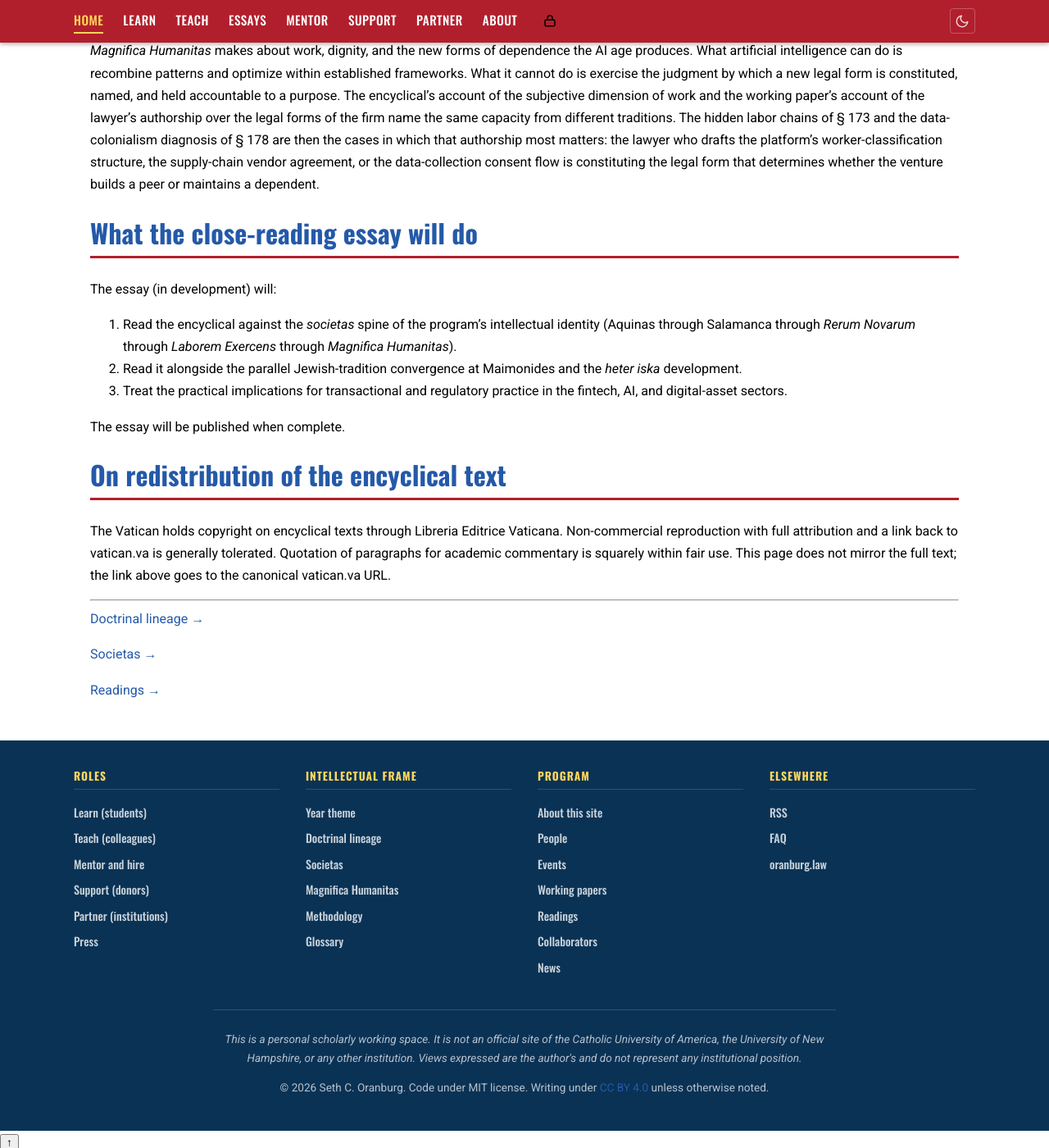
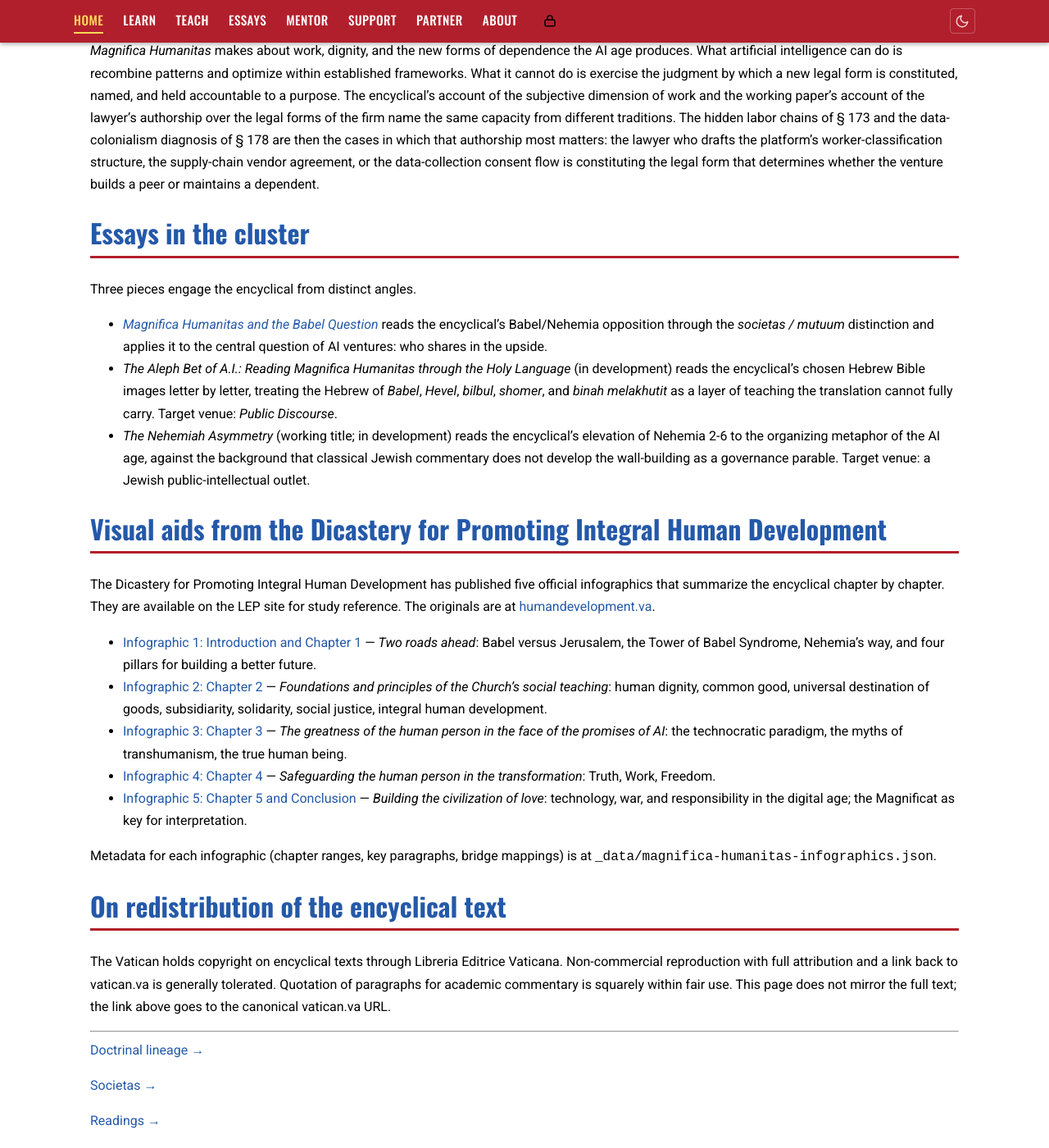
Before and after one commit to Oranburg/LEP, a Jekyll site: the page built from _pages/magnifica-humanitas.md, in a window 1280 px wide and 1400 px high, scrolled down 1636 px. Shown: the whole window at 82% size. Built offline with Jekyll 4.4.1, drawn with Linux system fonts in a browser that asks for light colours; some of the changed text lies outside the part shown.

```diff
--- a/_includes/header.html
+++ /dev/null
@@ -1,6 +0,0 @@
-<header class="site-header">
-  <div class="header-inner">
-    <a class="site-title" href="{{ '/' | relative_url }}">{{ site.title }}</a>
-    <p class="site-tagline">{{ site.subtitle }}</p>
-  </div>
-</header>
--- a/_pages/magnifica-humanitas.md
+++ b/_pages/magnifica-humanitas.md
@@ -1,12 +1,14 @@
 ---
 layout: page
-title: "Magnifica Humanitas: A Close Reading"
+title: "Magnifica Humanitas: A Reading"
 permalink: /magnifica-humanitas/
 ---
 
-# Magnifica Humanitas: A Close Reading
+# Magnifica Humanitas: A Reading
 
-Pope Leo XIV's encyclical *Magnifica Humanitas: On Safeguarding the Human Person in the Time of Artificial Intelligence*, given at Rome on 15 May 2026, restates the social doctrine of the Church for the AI age. The text is published at [vatican.va](https://www.vatican.va/content/leo-xiv/en/encyclicals/documents/20260515-magnifica-humanitas.html). A full close-reading essay is in development.
+<!-- LABEL VOID: per Seth's 2026-05-26 memory rule, "close reading" is not the term for this engagement. "A Reading" is a neutral placeholder pending Seth's replacement label. -->
+
+Pope Leo XIV's encyclical *Magnifica Humanitas: On Safeguarding the Human Person in the Time of Artificial Intelligence*, given at Rome on 15 May 2026, restates the social doctrine of the Church for the AI age. The text is published at [vatican.va](https://www.vatican.va/content/leo-xiv/en/encyclicals/documents/20260515-magnifica-humanitas.html). A full engagement with the encyclical is in development.
 
 ## The historical position of the encyclical
 
@@ -32,15 +34,25 @@ The verified paragraph anchors below come from a research pass on the encyclical
 
 The program's working paper *Architects of the Void* (in submission) reads the entrepreneurial lawyer's drafting work as sub-creation: the constitution of the institutional body in which the founder's animating purpose can act in the material world. The argument lands directly on the diagnosis *Magnifica Humanitas* makes about work, dignity, and the new forms of dependence the AI age produces. What artificial intelligence can do is recombine patterns and optimize within established frameworks. What it cannot do is exercise the judgment by which a new legal form is constituted, named, and held accountable to a purpose. The encyclical's account of the subjective dimension of work and the working paper's account of the lawyer's authorship over the legal forms of the firm name the same capacity from different traditions. The hidden labor chains of § 173 and the data-colonialism diagnosis of § 178 are then the cases in which that authorship most matters: the lawyer who drafts the platform's worker-classification structure, the supply-chain vendor agreement, or the data-collection consent flow is constituting the legal form that determines whether the venture builds a peer or maintains a dependent.
 
-## What the close-reading essay will do
+## Essays in the cluster
 
-The essay (in development) will:
+Three pieces engage the encyclical from distinct angles.
 
-1. Read the encyclical against the *societas* spine of the program's intellectual identity (Aquinas through Salamanca through *Rerum Novarum* through *Laborem Exercens* through *Magnifica Humanitas*).
-2. Read it alongside the parallel Jewish-tradition convergence at Maimonides and the *heter iska* development.
-3. Treat the practical implications for transactional and regulatory practice in the fintech, AI, and digital-asset sectors.
+- [*Magnifica Humanitas and the Babel Question*]({{ '/essays/magnifica-babel/' | relative_url }}) reads the encyclical's Babel/Nehemia opposition through the *societas / mutuum* distinction and applies it to the central question of AI ventures: who shares in the upside.
+- *The Aleph Bet of A.I.: Reading Magnifica Humanitas through the Holy Language* (in development) reads the encyclical's chosen Hebrew Bible images letter by letter, treating the Hebrew of *Babel*, *Hevel*, *bilbul*, *shomer*, and *binah melakhutit* as a layer of teaching the translation cannot fully carry. Target venue: *Public Discourse*.
+- *The Nehemiah Asymmetry* (working title; in development) reads the encyclical's elevation of Nehemia 2-6 to the organizing metaphor of the AI age, against the background that classical Jewish commentary does not develop the wall-building as a governance parable. Target venue: a Jewish public-intellectual outlet.
 
-The essay will be published when complete.
+## Visual aids from the Dicastery for Promoting Integral Human Development
+
+The Dicastery for Promoting Integral Human Development has published five official infographics that summarize the encyclical chapter by chapter. They are available on the LEP site for study reference. The originals are at <a href="https://www.humandevelopment.va/">humandevelopment.va</a>.
+
+- [Infographic 1: Introduction and Chapter 1]({{ '/assets/figures/magnifica-humanitas/infographic-01-intro-ch1.jpg' | relative_url }}) — *Two roads ahead*: Babel versus Jerusalem, the Tower of Babel Syndrome, Nehemia's way, and four pillars for building a better future.
+- [Infographic 2: Chapter 2]({{ '/assets/figures/magnifica-humanitas/infographic-02-ch2.jpg' | relative_url }}) — *Foundations and principles of the Church's social teaching*: human dignity, common good, universal destination of goods, subsidiarity, solidarity, social justice, integral human development.
+- [Infographic 3: Chapter 3]({{ '/assets/figures/magnifica-humanitas/infographic-03-ch3.jpg' | relative_url }}) — *The greatness of the human person in the face of the promises of AI*: the technocratic paradigm, the myths of transhumanism, the true human being.
+- [Infographic 4: Chapter 4]({{ '/assets/figures/magnifica-humanitas/infographic-04-ch4.jpg' | relative_url }}) — *Safeguarding the human person in the transformation*: Truth, Work, Freedom.
+- [Infographic 5: Chapter 5 and Conclusion]({{ '/assets/figures/magnifica-humanitas/infographic-05-ch5-conclusion.jpg' | relative_url }}) — *Building the civilization of love*: technology, war, and responsibility in the digital age; the Magnificat as key for interpretation.
+
+Metadata for each infographic (chapter ranges, key paragraphs, bridge mappings) is at `_data/magnifica-humanitas-infographics.json`.
 
 ## On redistribution of the encyclical text
 
```
Also changed, not shown: _includes/footer.html (deleted, +0 -50 lines), _includes/nav.html (deleted, +0 -37 lines), _pages/about.md (+1 -1 lines), _pages/teach.md (+1 -1 lines), _posts/2026-05-25-welcome.md (+1 -1 lines), 1 other file.
